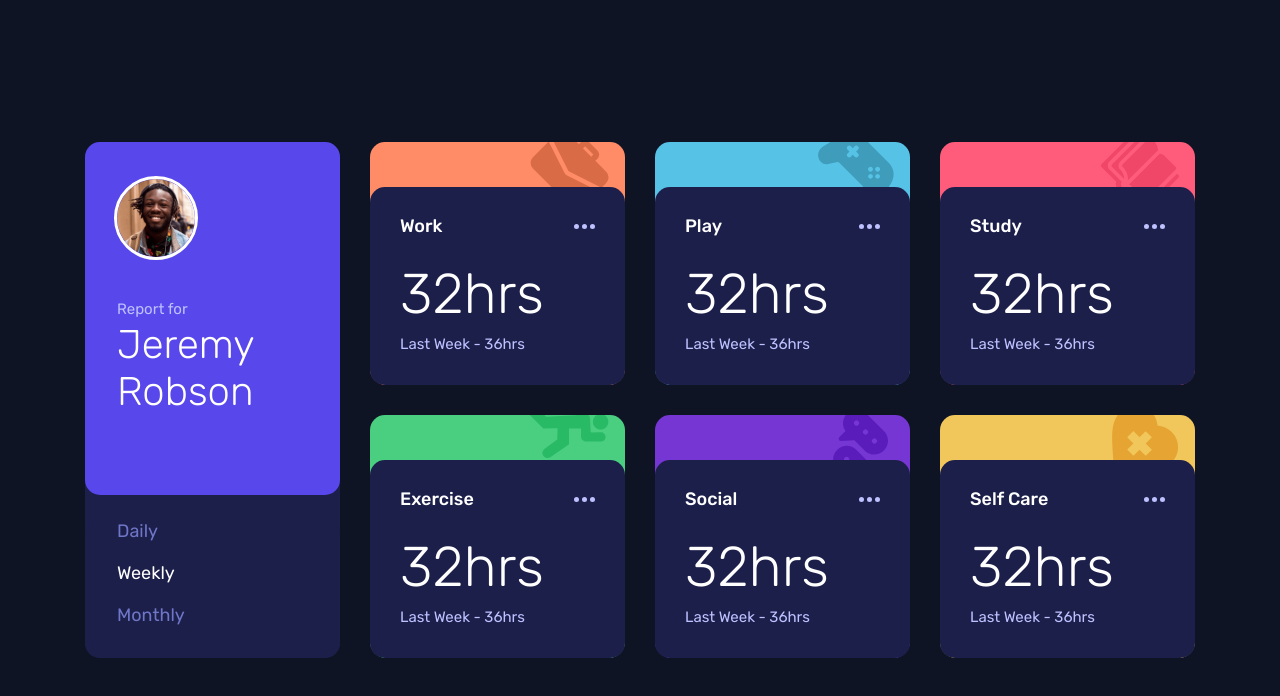
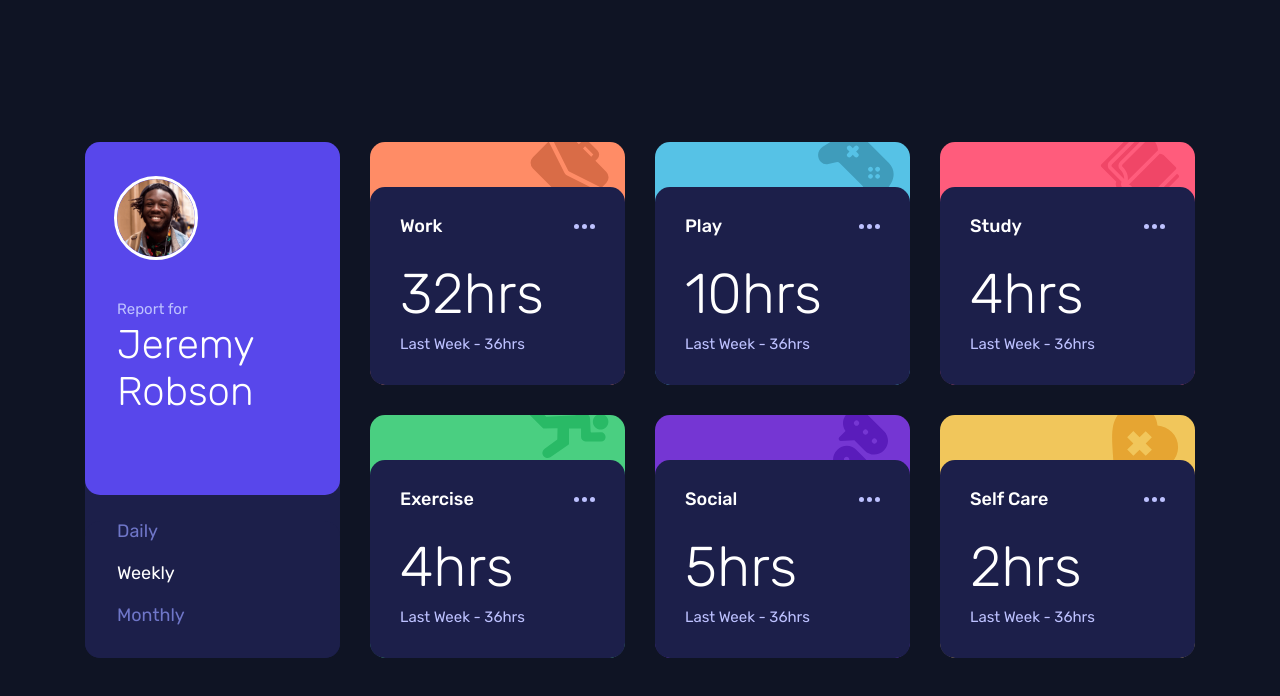
Before and after one commit to ostapyshyn/Time-tracking-dashboard, a React (Vite) app: page / in a window 1280 px wide. Shown: the top 696 px of the page. Built offline with nearby package versions, Linux system fonts and the light colour scheme.

Commit message:
Add current hours

```diff
--- a/src/App.tsx
+++ b/src/App.tsx
@@ -32,7 +32,7 @@ const colors: Icons = {
 }
 
 function App() {
-  const [period, setPeriod] = useState('Weekly')
+  const [period, setPeriod] = useState('weekly')
 
   return (
     <main className="App">
@@ -43,6 +43,7 @@ function App() {
             title={item.title}
             icon={icons[item.title.toLowerCase()]}
             bgColor={colors[item.title.toLowerCase()]}
+            data={item.timeframes[period]}
           />
         ))}
       </div>
--- a/src/components/ActivityCard/ActivityCard.tsx
+++ b/src/components/ActivityCard/ActivityCard.tsx
@@ -1,20 +1,29 @@
 import styles from './ActivityCard.module.scss'
 import work from '../../assets/icon-work.svg'
 import { ReactComponent as Dots } from '../../assets/icon-ellipsis.svg'
+import { ISeat } from '../../data'
 
 interface Props {
   title: string
   icon: string
   bgColor: string
+  data: ISeat
 }
 
-const ActivityCard = ({ title, icon, bgColor }: Props) => {
+const formatHour = (hour: number) => {
+  const time = hour > 1 ? 'hrs' : 'hr'
+  return hour + time
+}
+
+const ActivityCard = ({ title, icon, bgColor, data }: Props) => {
   const bgStyle = {
     backgroundColor: `var(${bgColor})`,
     backgroundImage: `url(${icon})`,
     backgroundPosition: 'top -11px right 16px',
     backgroundRepeat: 'no-repeat',
   }
+  console.log(data, 'lol')
+
   return (
     <section className={styles.activity_card} style={bgStyle}>
       <div className={styles.card}>
@@ -24,7 +33,7 @@ const ActivityCard = ({ title, icon, bgColor }: Props) => {
           <Dots fill={'var(--pale_blue)'} className={styles.dots} />
         </div>
 
-        <p className={styles.hours}>32hrs</p>
+        <p className={styles.hours}>{formatHour(data.current)}</p>
         <p className={styles.last}>Last Week - 36hrs</p>
       </div>
     </section>
--- a/src/components/Profile/Profile.tsx
+++ b/src/components/Profile/Profile.tsx
@@ -22,20 +22,20 @@ const Profile = ({ period, setPeriod }: Props) => {
       <ul className={styles.list}>
         <li
           className={styles.period}
-          onClick={() => setPeriod('Daily')}
-          style={{ ...(period === 'Daily' ? activeStyle : null) }}>
+          onClick={() => setPeriod('daily')}
+          style={{ ...(period === 'daily' ? activeStyle : null) }}>
           Daily
         </li>
         <li
           className={styles.period}
-          onClick={() => setPeriod('Weekly')}
-          style={{ ...(period === 'Weekly' ? activeStyle : null) }}>
+          onClick={() => setPeriod('weekly')}
+          style={{ ...(period === 'weekly' ? activeStyle : null) }}>
           Weekly
         </li>
         <li
           className={styles.period}
-          onClick={() => setPeriod('Monthly')}
-          style={{ ...(period === 'Monthly' ? activeStyle : null) }}>
+          onClick={() => setPeriod('monthly')}
+          style={{ ...(period === 'monthly' ? activeStyle : null) }}>
           Monthly
         </li>
       </ul>
--- a/src/data.ts
+++ b/src/data.ts
@@ -1,4 +1,16 @@
-const data = [
+export interface ISeat {
+  current: number
+  previous: number
+}
+
+type Interval = Array<{
+  title: string
+  timeframes: {
+    [key: string]: ISeat
+  }
+}>
+
+const data: Interval = [
   {
     title: 'Work',
     timeframes: {
```
